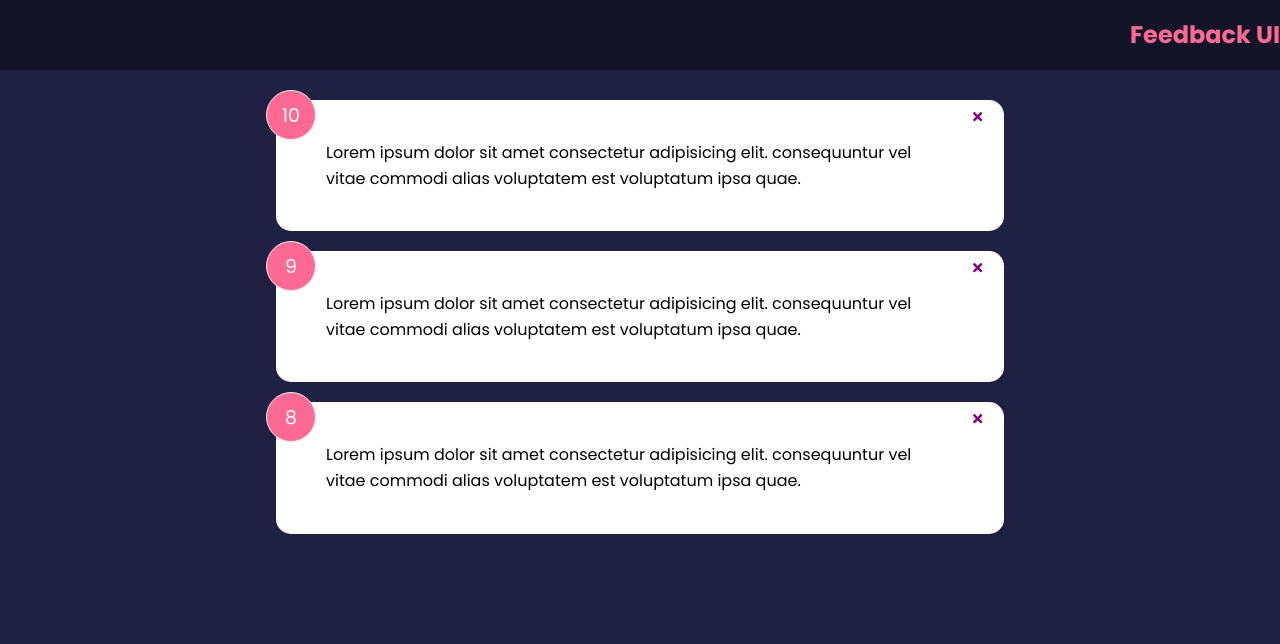
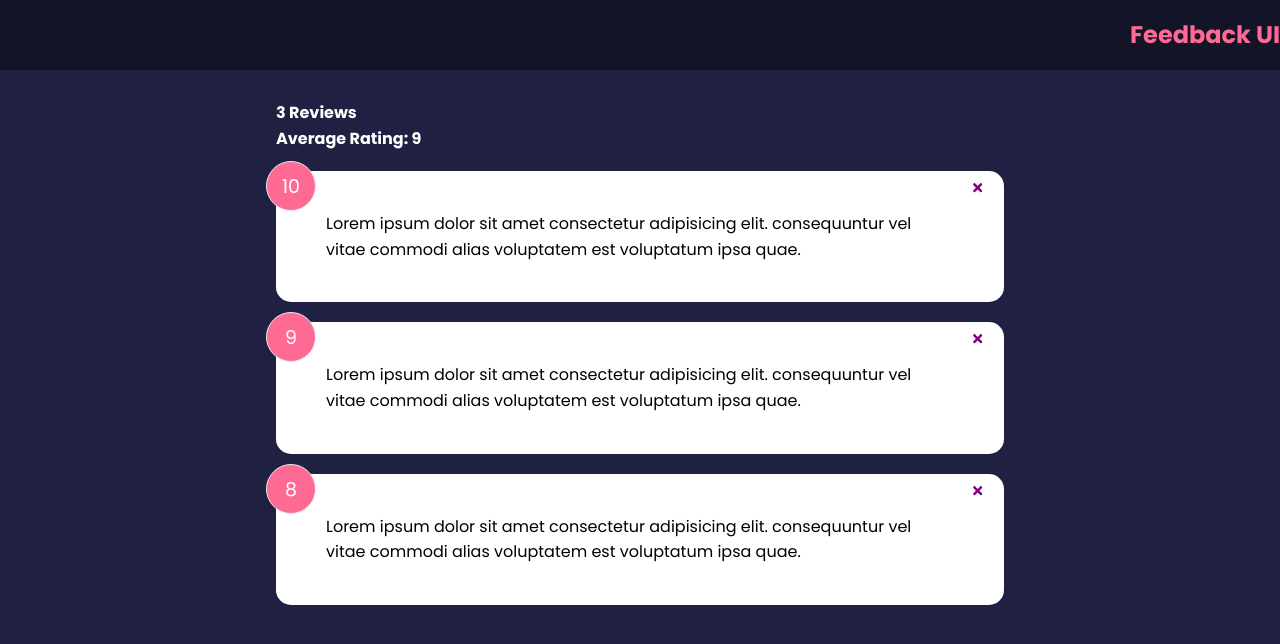
Before and after one commit to donaldo74/feedback-app, a React (Create React App) app: page / in a window 1280 px wide. Shown: the top 644 px of the page. Built offline with nearby package versions, Linux system fonts and the light colour scheme.

Commit message:
Stats working fine

```diff
--- a/src/App.js
+++ b/src/App.js
@@ -1,6 +1,7 @@
 import {useState} from 'react'
 import Header from "./components/Header"
 import FeedbackList from "./components/FeedbackList"
+import FeedbackStats from "./components/FeedbackStats"
 import FeedbackData from './data/FeedbackData'
 
 function App() {
@@ -15,6 +16,7 @@
     <>
       <Header />
       <div className="container">
+        <FeedbackStats feedback={feedback} />
         <FeedbackList feedback={feedback} handleDelete={ deleteFeedback} />
       </div>
     </>
--- /dev/null
+++ b/src/components/FeedbackStats.jsx
@@ -0,0 +1,23 @@
+import propTypes from 'prop-types'
+
+function FeedbackStats({ feedback }) {
+  // Calculate ratings average
+  let average = feedback.reduce((acc, cur) => {
+    return acc + cur.rating
+  }, 0) / feedback.length
+
+  //Show average to 1 decimal place and use regex to clip off any trailing 0's
+  average=average.toFixed(1).replace(/[.,]0$/, '')
+
+  return (
+    <div className='feedback-stat'>
+      <h4>{feedback.length} Reviews</h4>
+      <h4>Average Rating: {isNaN(average) ? 0 : average}</h4>
+    </div>
+  )
+}
+
+FeedbackStats.propTypes = {
+  feedback: propTypes.array.isRequired,
+}
+export default FeedbackStats
```
